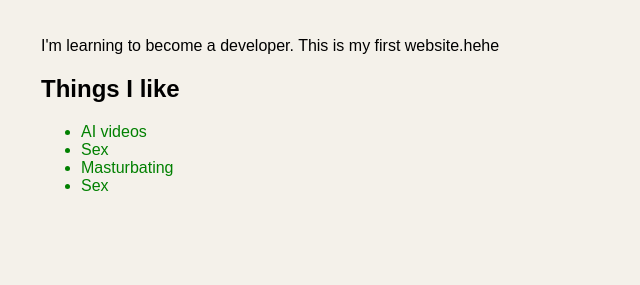
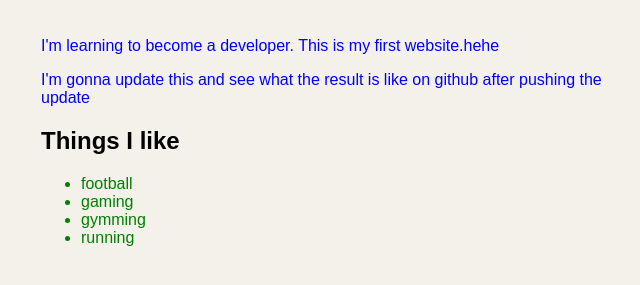
Before and after one commit to almuzainii99-blip/almuzainii99-blip.github.io, a plain HTML site: page index.html in a window 1280 px wide. Shown: the part 181-466 px from the top of the page, without its empty margins (299-939 px from the left). Drawn offline with Linux system fonts and the light colour scheme.

Commit message:
Update hobbies, add a paragraph and blue paragraph text
Co-Authored-By: Claude Opus 5.5 <noreply@anthropic.com>

```diff
--- a/index.html
+++ b/index.html
@@ -18,18 +18,22 @@
      li {
         color: green;
       }
+      p {
+        color: blue;
+      }
     </style>
   </head>
   <body>
     <h1>Hi, I'm Abdulrazzaq Almuzaini</h1>
     <p>I'm learning to become a developer. This is my first website.hehe</p>
+    <P>I'm gonna update this and see what the result is like on github after pushing the update</p>
 
     <h2>Things I like</h2>
     <ul>
-      <li>AI videos</li>
-      <li>Sex</li>
-      <li>Masturbating</li>
-      <li>Sex</li>
+      <li>football</li>
+      <li>gaming</li>
+      <li>gymming</li>
+      <li>running</li>
     </ul>
   </body>
 </html>
```
